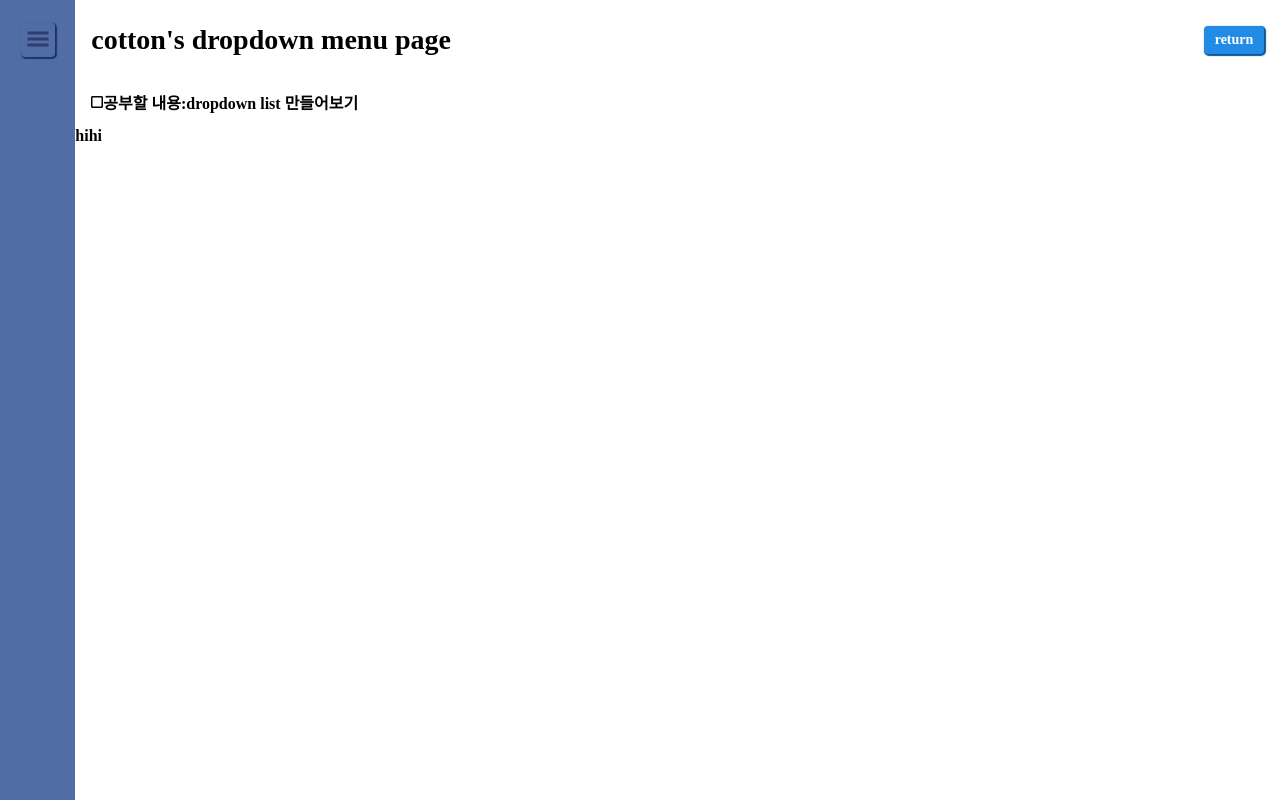
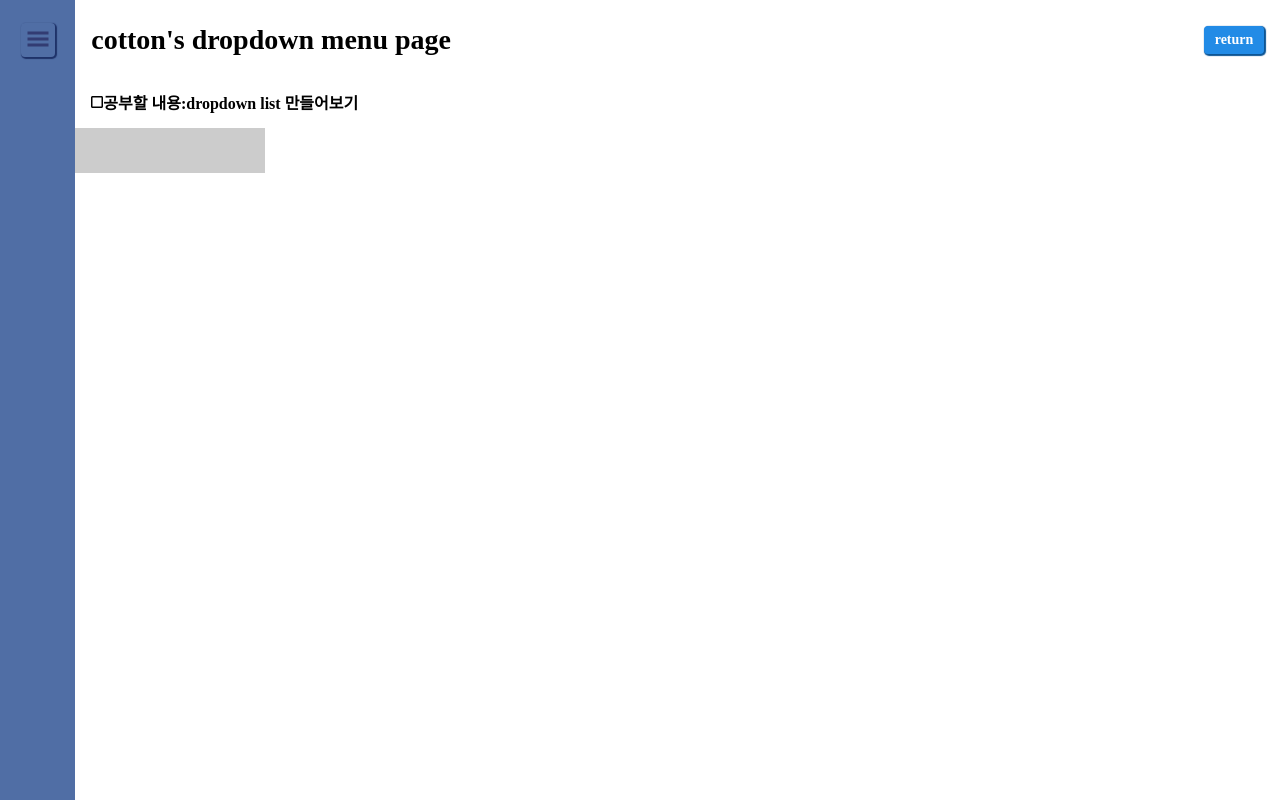
Before and after one commit to beomseok37/nextjs-practice, a Next.js app in the folder follow-todolist/: page /dropdown-menu in a window 1280 px wide. Built offline with nearby package versions, Linux system fonts and the light colour scheme; a web font is replaced by a local one.

Commit message:
feat: dropdown menu 구조 구현

```diff
--- /dev/null
+++ b/follow-todolist/src/components/DropdownMenu/index.tsx
@@ -0,0 +1,51 @@
+import {
+  Dispatch,
+  MouseEvent,
+  ReactElement,
+  SetStateAction,
+  useRef,
+  useState,
+} from 'react';
+
+import { Background, DropdownMenuWrapper, MenuBase, Menu } from './style';
+
+interface props {
+  bind: [string, Dispatch<SetStateAction<string>>];
+  menuList: string[];
+}
+
+function DropdownMenu({ bind, menuList }: props): ReactElement {
+  const [menuState, setMenuState] = bind;
+  const [dropdown, setDropdown] = useState(false);
+  const menuBaseRef = useRef<HTMLDivElement>(null);
+  const handleClickBase = () => {
+    setDropdown(!dropdown);
+  };
+  const handleCloseDropdownMenu = () => {
+    setDropdown(false);
+  };
+  const handleClickMenu = (e: MouseEvent<HTMLParagraphElement>) => {
+    setMenuState(e.currentTarget.innerText);
+    console.log(e.currentTarget.innerText);
+  };
+
+  return (
+    <DropdownMenuWrapper>
+      <MenuBase onClick={handleClickBase} ref={menuBaseRef}>
+        {menuState}
+      </MenuBase>
+      {dropdown && (
+        <>
+          <Background onClick={handleCloseDropdownMenu} />
+          {menuList.map((menu, index) => (
+            <Menu key={menu + index.toString()} onClick={handleClickMenu}>
+              {menu}
+            </Menu>
+          ))}
+        </>
+      )}
+    </DropdownMenuWrapper>
+  );
+}
+
+export default DropdownMenu;
--- /dev/null
+++ b/follow-todolist/src/components/DropdownMenu/style.ts
@@ -0,0 +1,35 @@
+import styled from '@emotion/styled';
+import { css } from '@emotion/react';
+
+const MenuDefault = css`
+  width: 150px;
+  height: 25px;
+  padding: 10px 20px;
+  display: flex;
+  justify-content: center;
+  align-items: center;
+  z-index: 2;
+`;
+
+const Background = styled.div`
+  position: fixed;
+  background: #888;
+  inset: 0px;
+  z-index: 1;
+`;
+
+const DropdownMenuWrapper = styled.div`
+  animation: growDown 0.25s ease-in-out forwards;
+`;
+
+const MenuBase = styled.p`
+  ${MenuDefault}
+  background: #ccc;
+`;
+
+const Menu = styled.p`
+  ${MenuDefault}
+  background: #eee;
+`;
+
+export { Background, DropdownMenuWrapper, MenuBase, Menu };
--- a/follow-todolist/src/pages/dropdown-menu.tsx
+++ b/follow-todolist/src/pages/dropdown-menu.tsx
@@ -1,17 +1,23 @@
 import { NextPage } from 'next';
+import { useState } from 'react';
+
 import Page from 'src/components/Page';
+import DropdownMenu from 'src/components/DropdownMenu';
 
 import { DROPDOWN_MENU_PAGE_CONTENT } from 'src/constant/page';
 
-const DropdownMenu: NextPage = () => {
+const DropdownMenuPage: NextPage = () => {
+  const bind = useState('');
+  const menuList = ['사과', '배', '오렌지', '수박'];
+
   return (
     <Page
       header="dropdown menu"
       pageContentList={[{ content: DROPDOWN_MENU_PAGE_CONTENT, done: false }]}
     >
-      hihi
+      <DropdownMenu bind={bind} menuList={menuList} />
     </Page>
   );
 };
 
-export default DropdownMenu;
+export default DropdownMenuPage;
```
